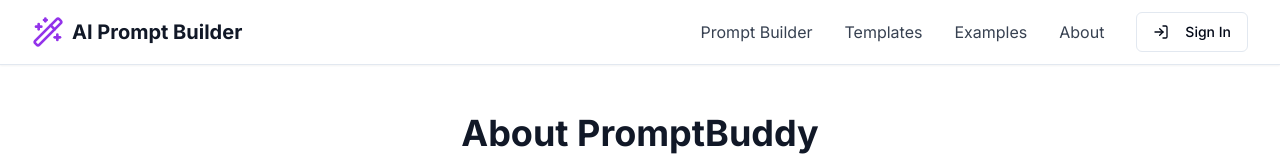
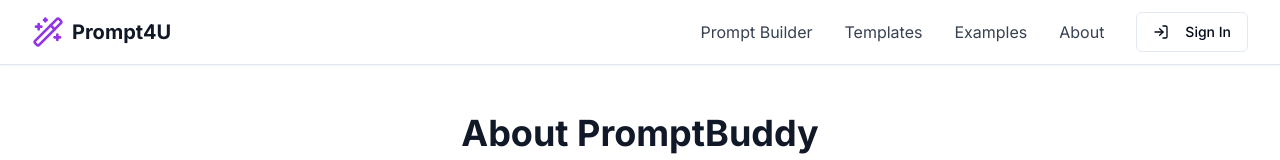
Before and after one commit to shreyansh5943/P4U, a React (Vite) app: page /about in a window 1280 px wide. Shown: the top 160 px of the page. Built offline with nearby package versions, Linux system fonts and the light colour scheme.

Commit message:
Fix: Revert brand name to Prompt4U
Reverted the brand name changes, ensuring all instances of the website name, including the logo, footer, and navigation, reflect "Prompt4U".

```diff
--- a/src/components/Navigation.tsx
+++ b/src/components/Navigation.tsx
@@ -14,7 +14,7 @@ const Navigation = () => {
         <div className="flex justify-between items-center h-16">
           <Link to="/" className="flex items-center space-x-2">
             <Wand2 className="h-8 w-8 text-purple-600" />
-            <span className="text-xl font-bold text-gray-900">AI Prompt Builder</span>
+            <span className="text-xl font-bold text-gray-900">Prompt4U</span>
           </Link>
 
           {/* Desktop Navigation */}
--- a/src/pages/Index.tsx
+++ b/src/pages/Index.tsx
@@ -50,7 +50,7 @@ const Index = () => {
         <div className="max-w-7xl mx-auto">
           <div className="text-center mb-16">
             <h2 className="text-4xl font-bold text-gray-900 mb-4">
-              Why Choose Our AI Prompt Builder?
+              Why Choose Prompt4U?
             </h2>
             <p className="text-xl text-gray-600 max-w-3xl mx-auto">
               Get professional results without the complexity. Our tool guides you through every step.
```
